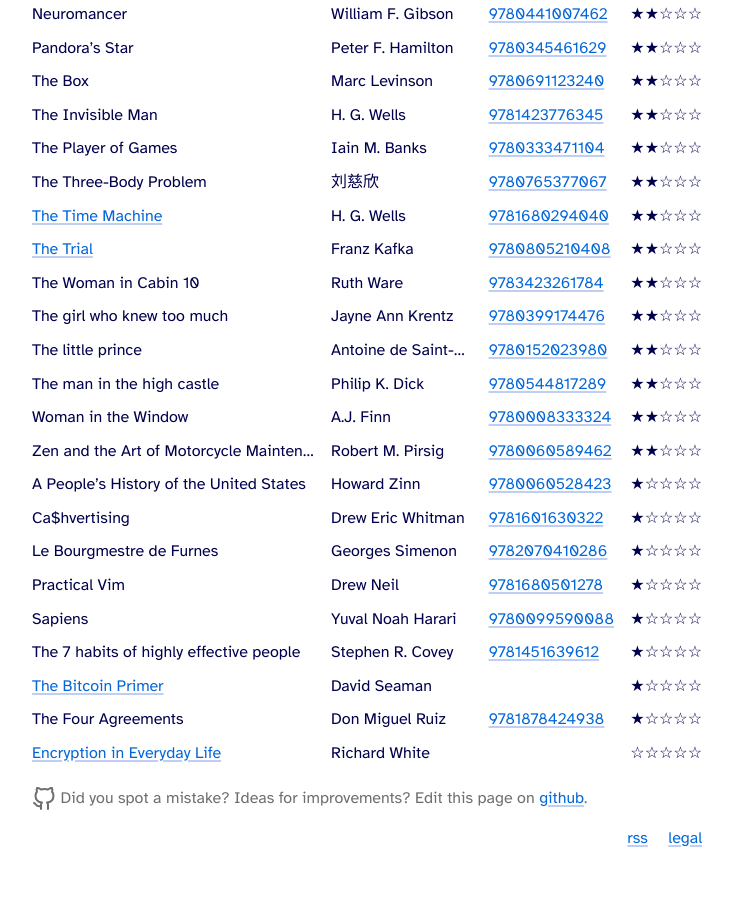
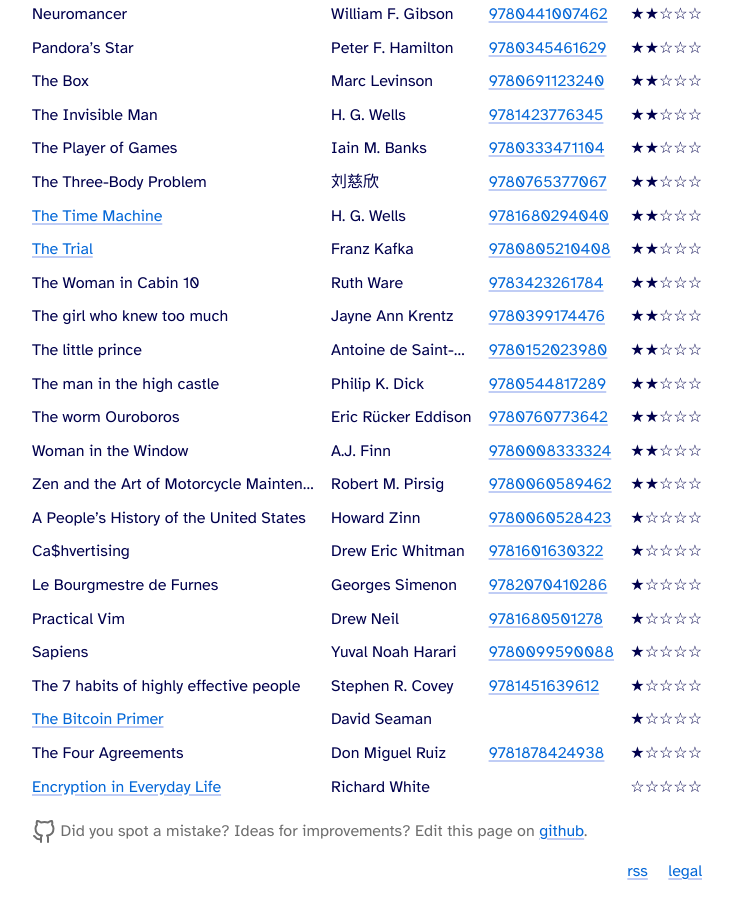
Before and after one commit to cimm/suffix, a Jekyll site: the page built from reading/index.html, in a window 1280 px wide and 900 px high, scrolled down 3972 px. Shown: the whole window, without its empty margins (273-1006 px from the left). Built offline with Jekyll 4.4.1, drawn with Linux system fonts in a browser that asks for light colours; before the commit the page ends 4839 px from its top, so only the background shows below that.

Commit message:
Add The worm Ouroboros by E.R. Eddison

```diff
--- a/_data/books.yml
+++ b/_data/books.yml
@@ -586,6 +586,11 @@
   author: "Roald Dahl"
   isbn13: 9780140340204
   rating: 3
+- name: "The worm Ouroboros"
+  author: "Eric Rücker Eddison"
+  isbn13: 9780760773642
+  rating: 2
+  read: 2025
 - name: "Woman in the Window"
   author: "A.J. Finn"
   isbn13: 9780008333324
```
